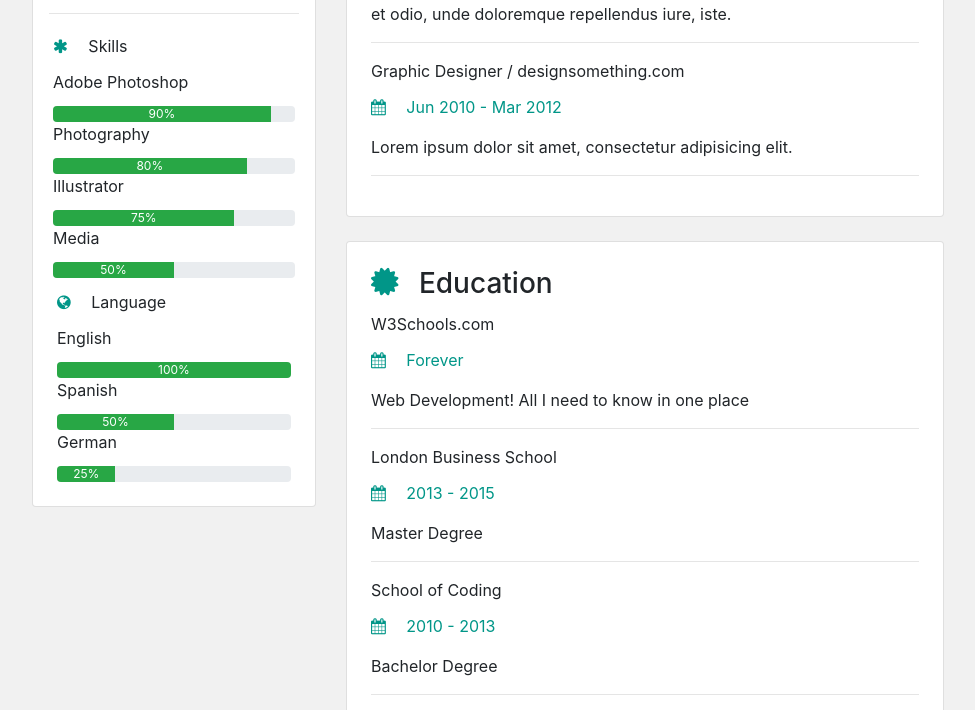
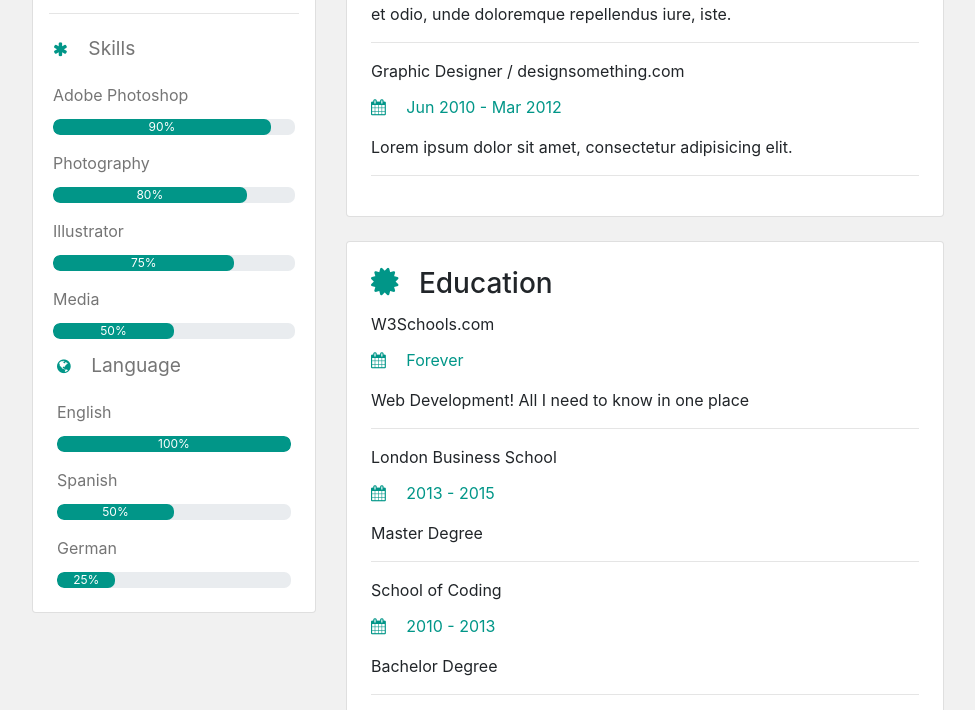
Before and after one commit to codeKingMike/cv-template, a plain HTML site: page index.html in a window 1280 px wide. Shown: the part 399-1109 px from the top of the page, without its empty margins (152-1127 px from the left). Drawn offline with nearby package versions, Linux system fonts and the light colour scheme.

Commit message:
almost done with the left side of the page

```diff
--- a/index.html
+++ b/index.html
@@ -42,19 +42,19 @@
                         <div class="contact-info">
                             <div>
                                 <i class="fa fa-briefcase bg-green" aria-hidden="true"></i>
-                            <p class="card-text pl-3">Designer</p>
+                            <p class="card-text pl-3 grey-text grey-text">Designer</p>
                             </div>
                             <div class="py-3">
                             <i class="fa fa-home bg-green" aria-hidden="true"></i>
-                            <p class="card-text pl-3">London, UK</p>
+                            <p class="card-text pl-3 grey-text">London, UK</p>
                             </div>
                             <div class="pb-3">
                                 <i class="fa fa-envelope bg-green" aria-hidden="true"></i>
-                            <p class="card-text pl-3">em@email.com</p>
+                            <p class="card-text pl-3 grey-text">em@email.com</p>
                             </div>
                             <div>
                                 <i class="fa fa-phone bg-green" aria-hidden="true"></i>
-                            <p class="card-text pl-3">2131033377</p>
+                            <p class="card-text pl-3 grey-text">2131033377</p>
                             </div>
 
                         </div>
@@ -63,26 +63,26 @@
 
                         <!-- SKILLS AREA -->
                         <div class="skills p-1">
-                            <i class="fa fa-asterisk bg-green" aria-hidden="true"></i>
-                            <p class="card-title title pl-3">Skills</p>
+                            <i class="fa fa-asterisk bg-green fa-1x" aria-hidden="true"></i>
+                            <p class="card-title title skill-title pl-3">Skills</p>
 
 
-                            <p class="card-title">Adobe Photoshop</p>
+                            <p class="card-title grey-text">Adobe Photoshop</p>
                             <div class="progress">
                                 <div class="progress-bar bg-success" style="width:90%">90%</div>
                             </div>
 
-                            <p class="card-title">Photography</p>
+                            <p class="card-title pt-3 grey-text">Photography</p>
                             <div class="progress">
                                 <div class="progress-bar bg-success" style="width:80%">80%</div>
                             </div>
 
-                            <p class="card-title">Illustrator</p>
+                            <p class="card-title pt-3 grey-text">Illustrator</p>
                             <div class="progress">
                                 <div class="progress-bar bg-success" style="width:75%">75%</div>
                             </div>
 
-                            <p class="card-title">Media</p>
+                            <p class="card-title pt-3 grey-text">Media</p>
                             <div class="progress">
                                 <div class="progress-bar bg-success" style="width:50%">50%</div>
                             </div>
@@ -94,20 +94,20 @@
                         <!-- LANGUAGE AREA -->
                         <div class="language p-2">
                             <i class="fa fa-globe bg-green" aria-hidden="true"></i>
-                            <p class="card-title title pl-3">Language</p>
+                            <p class="card-title title language-title pl-3">Language</p>
 
 
-                            <p class="card-title">English</p>
+                            <p class="card-title grey-text">English</p>
                             <div class="progress">
                                 <div class="progress-bar bg-success" style="width:100%">100%</div>
                             </div>
 
-                            <p class="card-title">Spanish</p>
+                            <p class="card-title pt-3 grey-text">Spanish</p>
                             <div class="progress">
                                 <div class="progress-bar bg-success" style="width:50%">50%</div>
                             </div>
 
-                            <p class="card-title">German</p>
+                            <p class="card-title pt-3 grey-text">German</p>
                             <div class="progress">
                                 <div class="progress-bar bg-success" style="width:25%">25%</div>
                             </div>
--- a/style.css
+++ b/style.css
@@ -13,10 +13,39 @@ body {
   color: #019688;
 }
 
+.grey-text {
+  color: #757575;
+}
+
+/* LEFT SIDE OF CARD */
+
 .jane-name {
   margin-top: 220px;
   font-size: 2rem;
   font-weight: 400;
+}
+
+.skill-title {
+  font-size: 1.2rem;
+  font-weight: 400;
+  padding-bottom: 0.5rem;
+  color: #757575;
+}
+
+.language-title {
+  font-size: 1.2rem;
+  font-weight: 400;
+  padding-bottom: 0.5rem;
+  color: #757575;
+}
+
+.progress {
+  border-radius: 7px;
+}
+
+.progress-bar {
+  background-color: #019688 !important;
+  border-radius: 7px;
 }
 
 .contact-info p,
```
